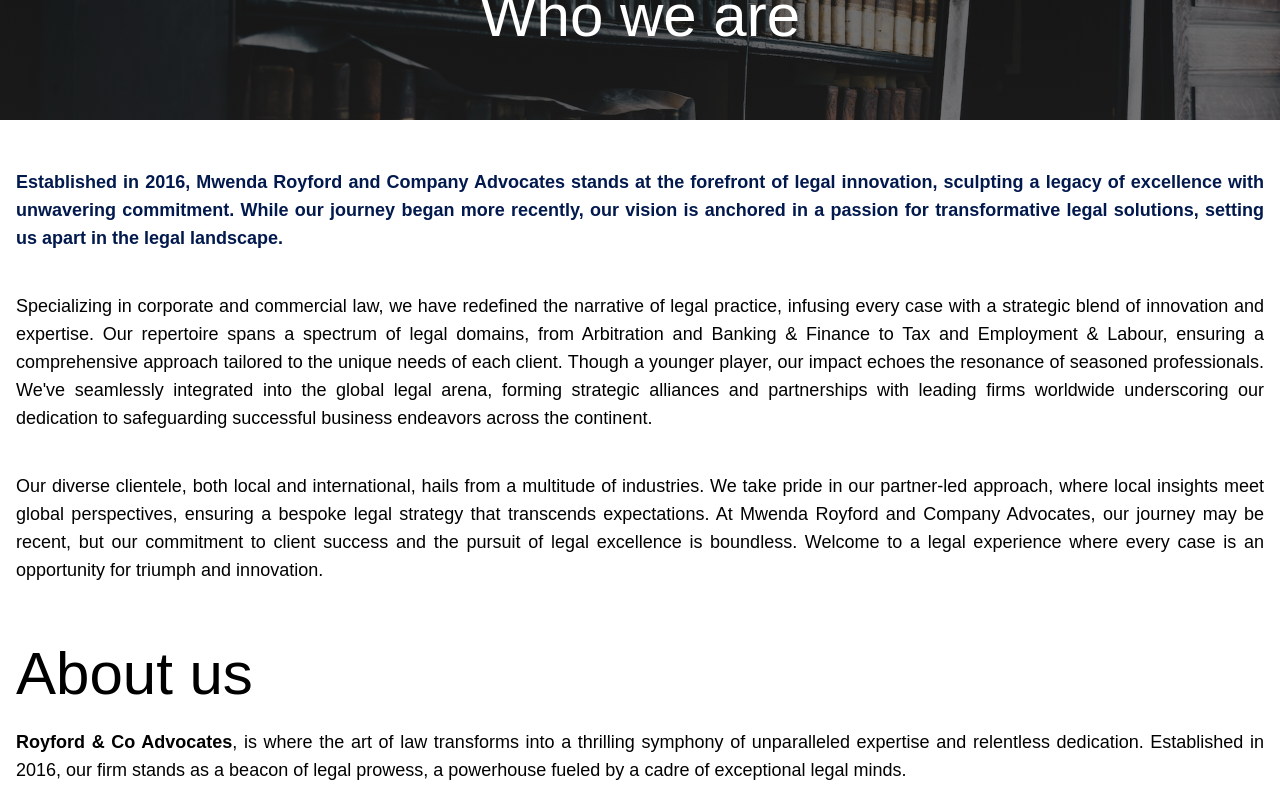
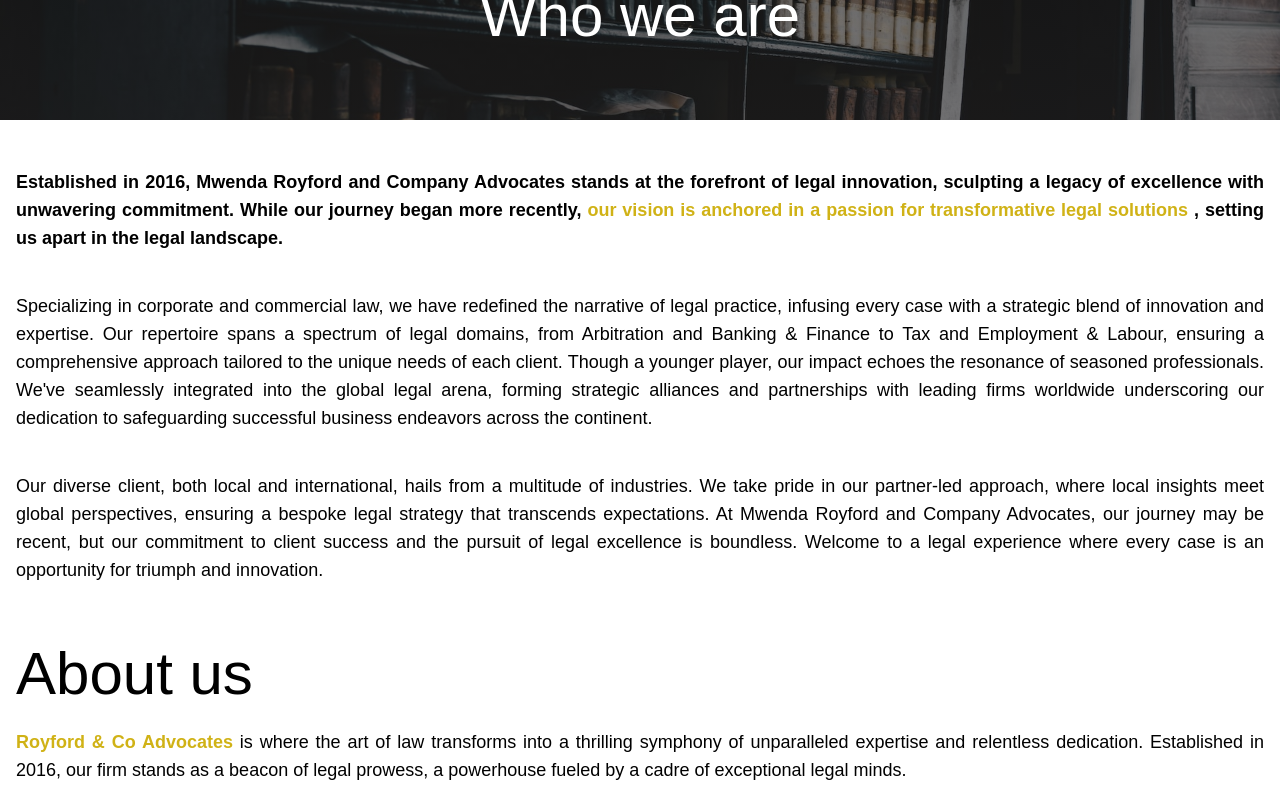
Before and after one commit to rencyngina/law-firm, a Next.js app: page /about in a window 1280 px wide. Shown: the part 220-1020 px from the top of the page. Built offline with nearby package versions, Linux system fonts and the light colour scheme.

Commit message:
contact us data

```diff
--- a/src/components/nav.jsx
+++ b/src/components/nav.jsx
@@ -5,6 +5,7 @@ import { RiArrowDropDownLine } from "react-icons/ri";
 import Image from "next/image";
 import { GoArrowUpRight } from "react-icons/go";
 import { BsTwitterX } from "react-icons/bs";
+
 
 const LandingNavBar = () => {
   const [mobileMenuOpen, setMobileMenuOpen] = useState(false);
@@ -154,7 +155,7 @@ const LandingNavBar = () => {
         </li>
         <Link href="/contact">
           <button
-            className="px-4 py-2 text-base font-semibold text-white bg-gradient-to-b from-gray-800 to-gray-900 hover:bg-yellow-600 focus:outline-none shadow-md focus:shadow-lg focus:bg-yellow-600 transform hover:scale-105 transition-transform flex items-center"
+            className="px-4 py-2 text-base font-semibold text-white bg-gradient-to-b from-gray-800 to-gray-900 hover:bg-yellow-600 focus:outline-none  focus:bg-yellow-600 transform hover:scale-105 transition-transform flex items-center"
             style={{
               background: "rgb(208,178,22)",
             }}
--- a/src/pages/about.jsx
+++ b/src/pages/about.jsx
@@ -2,7 +2,6 @@
 import React from "react";
 import LandingNavBar from "../components/nav";
 import Head from "../components/head";
-import FooterLinks from "../components/Footer/FooterLinks";
 import Foot from "../components/foot";
 
 const About = () => {
@@ -10,10 +9,7 @@ const About = () => {
     <>
       <Head />
       <LandingNavBar />
-      <div
-        className="bg-white w-full h-auto lg:h-[90vh] xl:h-[95]"
-        id="about"
-      >
+      <div className="bg-white w-full h-auto lg:h-[90vh] xl:h-[95]" id="about">
         <div
           className="h-52 w-full flex flex-col justify-center items-center"
           style={{
@@ -24,45 +20,86 @@ const About = () => {
             // backgroundAttachment: "fixed",
           }}
         >
-          <h1 className="text-2xl lg:text-5xl xl:text-6xl text-white">Who we are</h1>
+          <h1 className="text-2xl lg:text-5xl xl:text-6xl text-white">
+            Who we are
+          </h1>
         </div>
         <div className="container mx-auto h-auto py-4">
           <div className="px-4 mx-auto">
-            <p className="lg:text-justify text-[#02194E] text-md lg:text-lg lg:pt-8 pt-8 font-bold">
-            Established in 2016, Mwenda Royford and Company Advocates stands at the forefront of legal innovation, sculpting a legacy of excellence with unwavering commitment. While our journey began more recently, our vision is anchored in a passion for transformative legal solutions, setting us apart in the legal landscape.
+            <p className="lg:text-justify text-black text-sm lg:text-lg lg:pt-8 pt-8 font-bold">
+              Established in 2016, Mwenda Royford and Company Advocates stands
+              at the forefront of legal innovation, sculpting a legacy of
+              excellence with unwavering commitment. While our journey began
+              more recently, <span className="text-[#D0B216]"> our vision is anchored in a passion for
+              transformative legal solutions</span> , setting us apart in the legal
+              landscape.
             </p>
             <p className="lg:text-justify text-black text-md lg:text-lg lg:pt-10 pt-8">
-            Specializing in corporate and commercial law, we have redefined the narrative of legal practice, infusing every case with a strategic blend of innovation and expertise. Our repertoire spans a spectrum of legal domains, from Arbitration and Banking & Finance to Tax and Employment & Labour, ensuring a comprehensive approach tailored to the unique needs of each client.
-            Though a younger player, our impact echoes the resonance of seasoned professionals. We've seamlessly integrated into the global legal arena, forming strategic alliances and partnerships with leading firms worldwide underscoring our dedication to safeguarding successful business endeavors across the continent.
-
+              Specializing in corporate and commercial law, we have redefined
+              the narrative of legal practice, infusing every case with a
+              strategic blend of innovation and expertise. Our repertoire spans
+              a spectrum of legal domains, from Arbitration and Banking &
+              Finance to Tax and Employment & Labour, ensuring a comprehensive
+              approach tailored to the unique needs of each client. Though a
+              younger player, our impact echoes the resonance of seasoned
+              professionals. We've seamlessly integrated into the global legal
+              arena, forming strategic alliances and partnerships with leading
+              firms worldwide underscoring our dedication to safeguarding
+              successful business endeavors across the continent.
             </p>
             <p className="lg:text-justify text-black text-md lg:text-lg lg:pt-10 pt-8">
-            Our diverse clientele, both local and international, hails from a multitude of industries. We take pride in our partner-led approach, where local insights meet global perspectives, ensuring a bespoke legal strategy that transcends expectations. At Mwenda Royford and Company Advocates, our journey may be recent, but our commitment to client success and the pursuit of legal excellence is boundless. Welcome to a legal experience where every case is an opportunity for triumph and innovation.
+              Our diverse client, both local and international, hails from a
+              multitude of industries. We take pride in our partner-led
+              approach, where local insights meet global perspectives, ensuring
+              a bespoke legal strategy that transcends expectations. At Mwenda
+              Royford and Company Advocates, our journey may be recent, but our
+              commitment to client success and the pursuit of legal excellence
+              is boundless. Welcome to a legal experience where every case is an
+              opportunity for triumph and innovation.
             </p>
 
-            <h1 className="text-2xl lg:text-5xl xl:text-6xl text-white">About us</h1>
+            <h1 className="text-2xl lg:text-5xl xl:text-6xl text-white">
+              About us
+            </h1>
             <p className="text-2xl lg:text-5xl xl:text-6xl text-red">
-            About us
+              About us
             </p>
             <p className="lg:text-justify text-black text-md lg:text-lg lg:pt-6 pt-6">
-              <span className="font-bold">Royford & Co Advocates</span>, is where the art of law transforms into a thrilling symphony of unparalleled expertise and relentless dedication. Established in 2016, our firm stands as a beacon of legal prowess, a powerhouse fueled by a cadre of exceptional legal minds.
+              <span className="font-bold text-[#D0B216]">Royford & Co Advocates</span> is
+              where the art of law transforms into a thrilling symphony of
+              unparalleled expertise and relentless dedication. Established in
+              2016, our firm stands as a beacon of legal prowess, a powerhouse
+              fueled by a cadre of exceptional legal minds.
             </p>
             <p className="lg:text-justify text-black text-md lg:text-lg lg:pt-10 pt-8">
-            Imagine a legal realm where experience is not just a metric but a legacy. Mwenda Royford & Co Advocates boasts a treasure trove of legal virtuosos, each advocate a maestro in their own right. Our team, a fusion of private practice virtuosos, public sector stalwarts, and international legal luminaries, creates a harmonious ensemble that sets us leagues apart from other corporate commercial law firms in Kenya.
+              Imagine a legal realm where experience is not just a metric but a
+              legacy. Mwenda Royford & Co Advocates boasts a treasure trove of
+              legal virtuosos, each advocate a maestro in their own right. Our
+              team, a fusion of private practice virtuosos, public sector
+              stalwarts, and international legal luminaries, creates a
+              harmonious ensemble that sets us leagues apart from other
+              corporate commercial law firms in Kenya.
             </p>
             <p className="lg:text-justify text-black text-md lg:text-lg lg:pt-10 pt-8">
-            Step into the future of legal representation, where every case is a gripping narrative penned by the skilled hands of Mwenda Royford & Co Advocates. Our advocates don't just interpret the law; they sculpt it, mold it into a saga of triumph and justice. From the courtroom to the boardroom, we transcend the conventional, weaving stories of legal prowess that resonate with victory.
+              Step into the future of legal representation, where every case is
+              a gripping narrative penned by the skilled hands of Mwenda Royford
+              & Co Advocates. Our advocates don't just interpret the law; they
+              sculpt it, mold it into a saga of triumph and justice. From the
+              courtroom to the boardroom, we transcend the conventional, weaving
+              stories of legal prowess that resonate with victory.
             </p>
             <p className="lg:text-justify text-black text-md lg:text-lg lg:pt-10 pt-8">
-            Mwenda Royford & Co Advocates: Elevating the practice of law to an art form, rewriting the rules, and creating a legacy of justice. Join us on a journey where every legal challenge becomes an epic adventure, and every client is the protagonist in their own success story. Welcome to the future of legal brilliance; welcome to Mwenda Royford & Co Advocates.
+              Mwenda Royford & Co Advocates: Elevating the practice of law to an
+              art form, rewriting the rules, and creating a legacy of justice.
+              Join us on a journey where every legal challenge becomes an epic
+              adventure, and every client is the protagonist in their own
+              success story. Welcome to the future of legal brilliance; welcome
+              to Mwenda Royford & Co Advocates.
             </p>
-            <p className="lg:text-justify text-black text-md lg:text-lg lg:pt-10 pt-8">
-
-            </p>
-
+            <p className="lg:text-justify text-black text-md lg:text-lg lg:pt-10 pt-8"></p>
           </div>
         </div>
-      <Foot />
+        <Foot />
       </div>
     </>
   );
--- a/src/pages/contact.jsx
+++ b/src/pages/contact.jsx
@@ -128,7 +128,7 @@ const Contact = () => {
           </section>
         </div>
       </div>
-      <Foot />
+      <Head />
     </>
   );
 };
```
